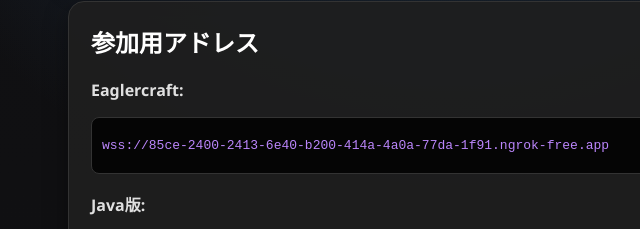
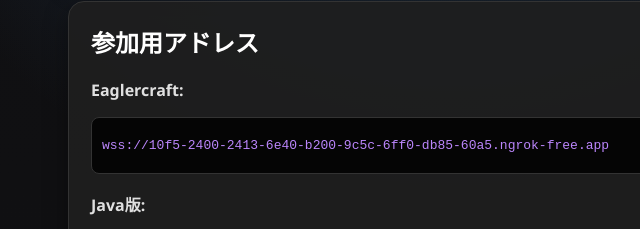
Before and after one commit to PonkanProgrammer/my-server-status, a plain HTML site: page join.html in a window 1280 px wide. Shown: the part 368-597 px from the top of the page, 192-832 px from the left. Drawn offline with Linux system fonts and the light colour scheme.

Commit message:
Auto-update: 2026/06/08 20:30:11.93

```diff
--- a/join.html
+++ b/join.html
@@ -181,7 +181,7 @@
         <p><strong>Eaglercraft:</strong></p>
         <div class="code-box">
             <div class="code" id="eagler">
-                wss://85ce-2400-2413-6e40-b200-414a-4a0a-77da-1f91.ngrok-free.app
+                wss://10f5-2400-2413-6e40-b200-9c5c-6ff0-db85-60a5.ngrok-free.app
             </div>
             <button onclick="copyText('eagler')">コピー</button>
         </div>
```
